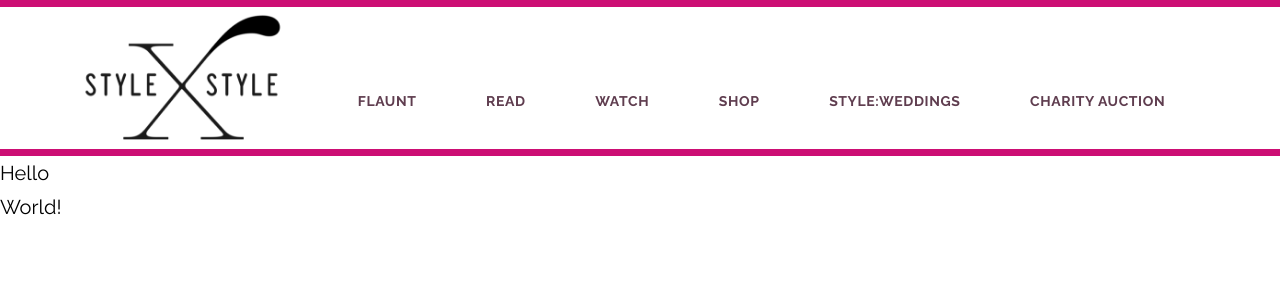
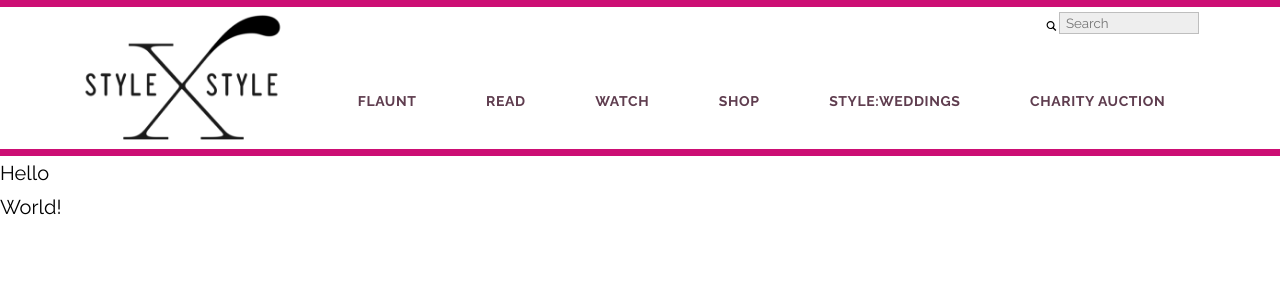
Before and after one commit to roysatadru/styleXstyle, a React (Create React App) app: page / in a window 1280 px wide. Shown: the top 300 px of the page. Built offline with nearby package versions, Linux system fonts and the light colour scheme.

Commit message:
Search Created & designed

```diff
--- a/src/components/Header/Header.js
+++ b/src/components/Header/Header.js
@@ -2,6 +2,7 @@ import React from 'react';
 
 import Logo from '../UI/Logo';
 import HorizontalBar from '../UI/HorizontalBar';
+import Search from '../UI/Search';
 import NavLinksList from '../NavLinksList/NavLinksList';
 
 import classes from './Header.module.scss';
@@ -15,6 +16,9 @@ const header = () => (
       <div className={classes.HeaderLogo}>
         <Logo />
       </div>
+      <div className={classes.HeaderSearchContainer}>
+        <Search />
+      </div>
       <div className={classes.HeaderLinkList}>
         <NavLinksList />
       </div>
--- a/src/components/Header/Header.module.scss
+++ b/src/components/Header/Header.module.scss
@@ -19,6 +19,16 @@
     grid-row: 1 / -1;
   }
 
+  &SearchContainer {
+    grid-column: 2 / 3;
+    grid-row: 1 / 2;
+
+    display: grid;
+    grid-auto-flow: column;
+    justify-content: end;
+    align-content: start;
+  }
+
   &LinkList {
     grid-column: 2 / 3;
     grid-row: 2 / 3;
--- a/src/components/NavLink/NavLink.js
+++ b/src/components/NavLink/NavLink.js
@@ -1,7 +1,7 @@
 import classes from './NavLink.module.scss';
 
 const navLink = props => (
-  <a href={`/${props.children}`} className={classes.NavLink}>
+  <a href={`/${props.children.replace(/[^a-zA-Z]/g, '')}`} className={classes.NavLink}>
     {props.children}
   </a>
 );
--- /dev/null
+++ b/src/components/UI/BtnLink/BtnLink.module.scss
@@ -0,0 +1,3 @@
+.BtnLink {
+
+}
--- /dev/null
+++ b/src/components/UI/Search/Search.module.scss
@@ -0,0 +1,33 @@
+@import '../../../sass/variables';
+
+.Search {
+  &Container {
+    display: grid;
+    grid-auto-flow: column;
+    align-items: center;
+
+    grid-gap: 0.2rem;
+    gap: 0.2rem;
+  }
+
+  &Button {
+    height: 45%;
+
+    img {
+      width: 100%;
+      height: 100%;
+    }
+  }
+
+  &Input {
+    height: 2.2rem;
+    width: 14rem;
+    outline: none;
+    border-radius: 0;
+    border: 1px solid $color-grey-light-3;
+    background-color: $color-grey-light-2;
+    padding: 0 0.6rem;
+    font-family: inherit;
+    color: $color-grey-pink-2;
+  }
+}
--- /dev/null
+++ b/src/components/UI/Search/index.js
@@ -0,0 +1,13 @@
+import classes from './Search.module.scss';
+import searchIcon from '../../../assets/svgs/search-icon.svg';
+
+const search = () => (
+  <div className={classes.SearchContainer}>
+    <button className={classes.SearchButton}>
+      <img src={searchIcon} alt="search" />
+    </button>
+    <input type="text" className={classes.SearchInput} placeholder='Search' />
+  </div>
+);
+
+export default search;
--- a/src/sass/variables.scss
+++ b/src/sass/variables.scss
@@ -9,6 +9,7 @@ $color-grey-pink-2: #5f3d4f;
 
 $color-grey-light-1: #f7f7f7;
 $color-grey-light-2: #eee;
+$color-grey-light-3: #bebebe;
 
 $color-grey-dark-1: #777;
 $color-grey-dark-2: #999;
```
Also changed, not shown: src/components/UI/BtnLink/index.js (added, +9 -0 lines), src/assets/svgs/search-icon.svg (added), src/components/UI/Button/Button.js (deleted), src/components/UI/Button/Button.module.scss (deleted), 1 other file (tests, documents, lock files or other folders).
